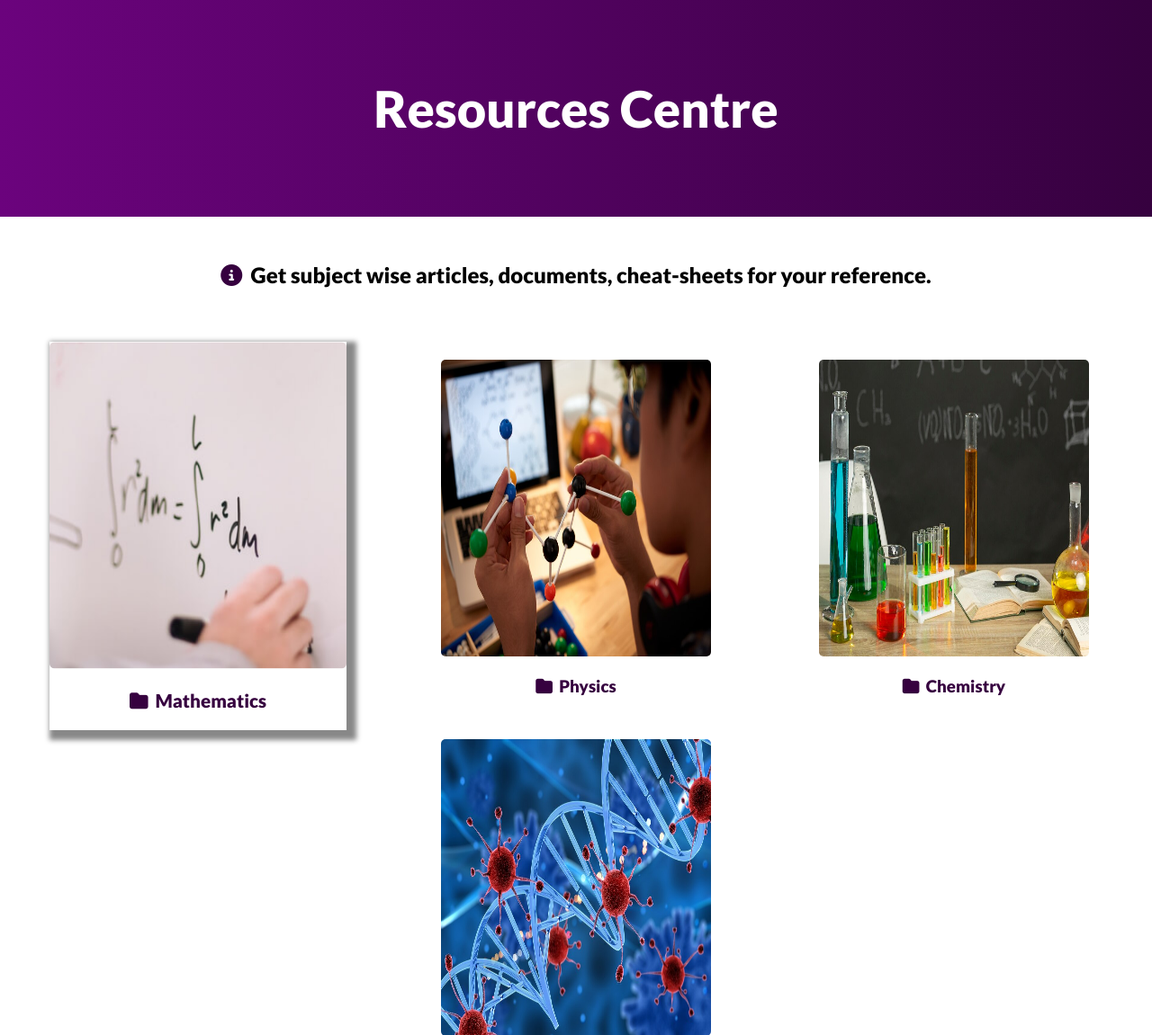
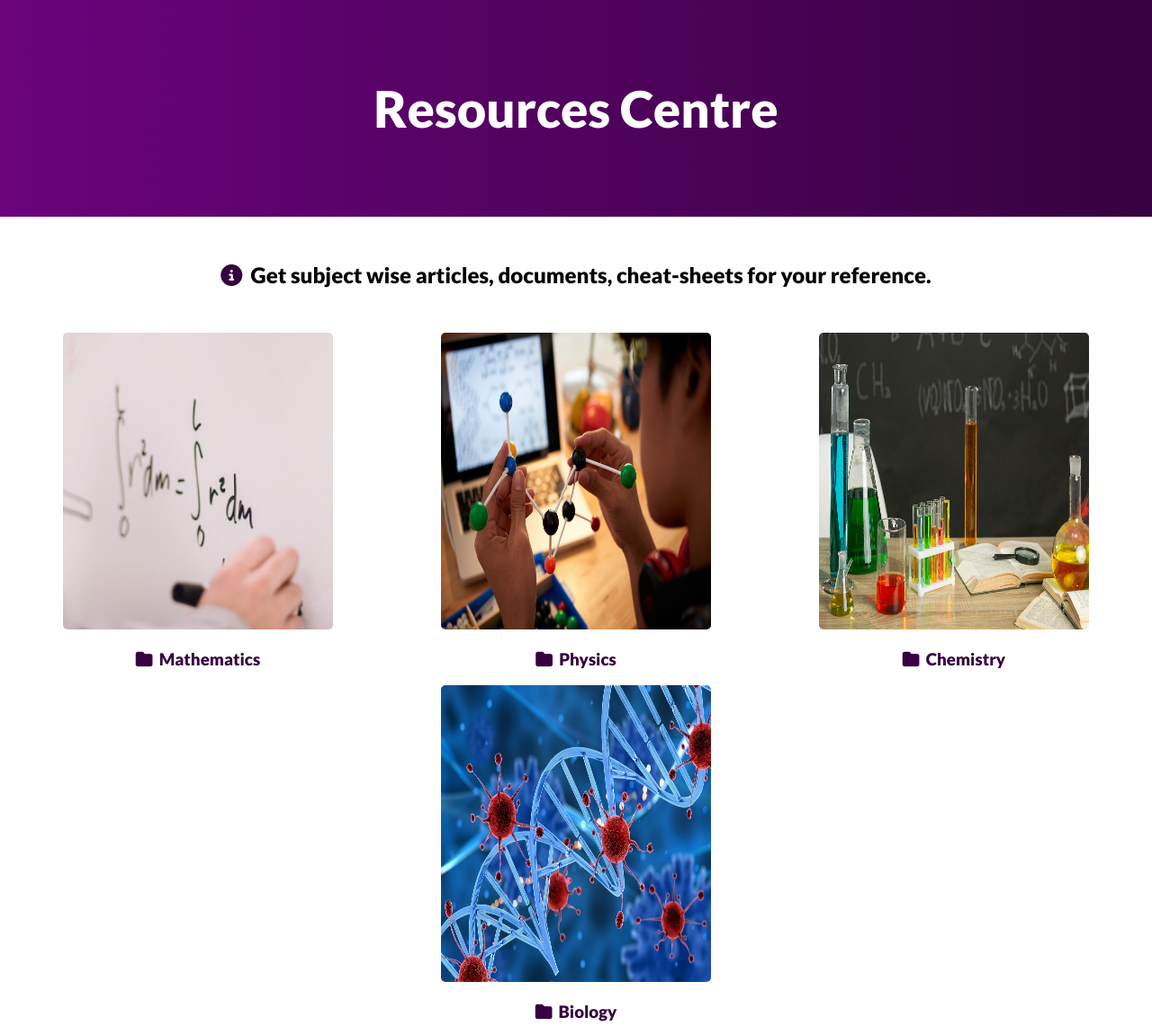
Before and after one commit to fullstack200/Be-Wise-Academy, a Django app: page /resources/ in a window 1280 px wide, with the pointer over the restyled element. Shown: the part 102-1253 px from the top of the page at 90% size. Run offline with Django 4.2, Linux system fonts and the light colour scheme; some libraries are stand-ins or nearby versions.

Commit message:
Removed hover effects on the subject images.

```diff
--- a/static/css/base.css
+++ b/static/css/base.css
@@ -140,13 +140,7 @@ body {
     opacity: 1;
 }
 
-.subjects:hover {
-    transform: scale(1.1);
-    transition: 1s;
-    box-shadow: 5px 5px 5px 5px #888888;
-    margin-bottom: 30px;
-    margin-top: 30px;
-}
+
 
 /**********************************************************************************************************************************************/
 /* Full-width input fields */
```
Also changed, not shown: 3 other files.
